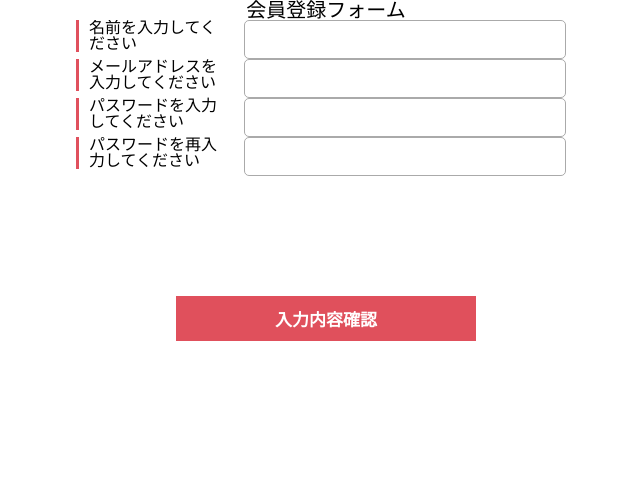
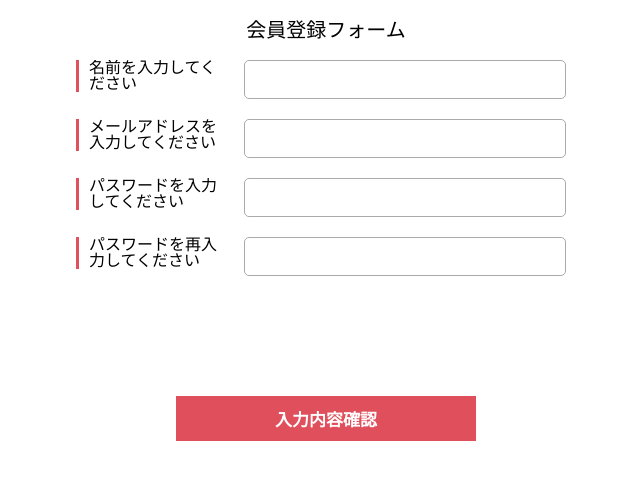
Before and after one commit to TSUNODA-web/woekout.memo, a PHP site: page /join/index.php in a window 1280 px wide. Shown: the part 73-553 px from the top of the page, without its empty margins (314-954 px from the left). Run offline with PHP 8.4, Linux system fonts and the light colour scheme.

Commit message:
css設計中

```diff
--- a/join/index.php
+++ b/join/index.php
@@ -20,17 +20,23 @@
       <div class="form-list">
         <label>名前を入力してください</label>
         <input name="name" type="text" value="">
+      </div>
+      <div class="form-list">
         <label>メールアドレスを入力してください</label>
         <input name="email" type="email" value="">
+      </div>
+      <div class="form-list">
         <label>パスワードを入力してください</label>
         <input name="password" type="password" value="">
+      </div>
+      <div class="form-list">
         <label>パスワードを再入力してください</label>
         <input name="password" type="password" value="">
-      </div class="btn-area">
-      <input type="submit" name="" value="入力内容確認">
-  </div>
-  </div>
-  </form>
+      </div>
+      <div class="btn-area">
+        <input type="submit" name="" value="入力内容確認">
+      </div>
+    </form>
   </div>
 </body>
 
--- a/style.css
+++ b/style.css
@@ -17,6 +17,7 @@ a {
 .form-title {
   text-align: center;
   font-size: 20px;
+  margin: 20px;
 }
 
 .form-content {
@@ -52,8 +53,11 @@ input[type="password"] {
   font-size: 15px;
 }
 
+.btn-area {
+  text-align: center;
+}
+
 input[type="submit"] {
-  text-align: center;
   background: #e0505c;
   border: none;
   color: white;
```
